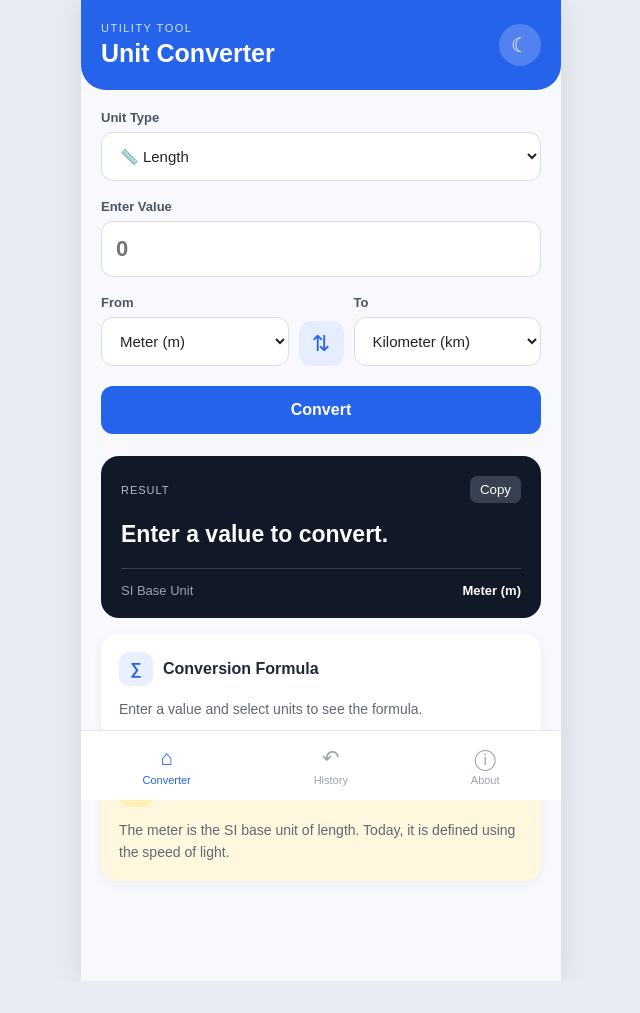
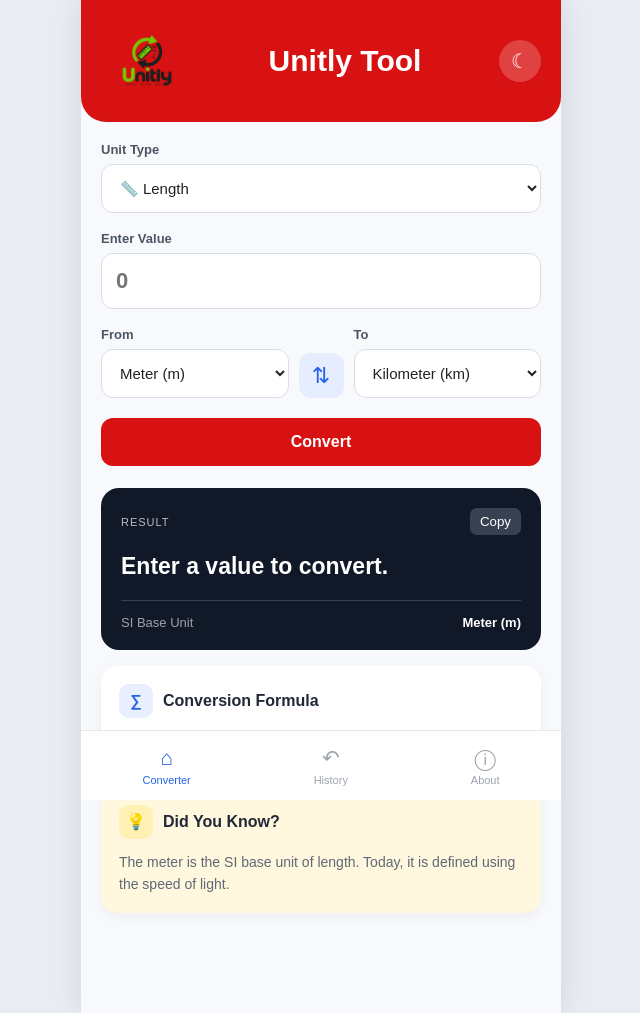
Before and after one commit to R15H1-201/Unitly, a plain HTML site: page index.html in a window 1280 px wide. Shown: the whole page, without its empty margins (319-959 px from the left). Before the commit the page ends 981 px from the top, so only its background shows below. Drawn offline with Linux system fonts and the light colour scheme.

Commit message:
Added Logo in Webpage and Chnage Color

```diff
--- a/index.html
+++ b/index.html
@@ -15,10 +15,14 @@
     <!-- Main mobile app container -->
     <div class="app">
         <header class="app-header">
-            <div>
-                <p class="small-title">UTILITY TOOL</p>
-                <h1>Unit Converter</h1>
+            <!-- Top left logo -->
+            <img src="logo.png" alt="Logo" class="header-logo">
+
+            <!-- Centered title -->
+            <div class="header-center">
+                <h1>Unitly Tool</h1>
             </div>
+
             <!-- Dark mode button -->
             <button class="icon-btn" onclick="toggleDarkMode()">☾</button>
         </header>
--- a/style.css
+++ b/style.css
@@ -29,30 +29,36 @@
 
 /* ---------- HEADER ---------- */
 
+/* ---------- HEADER ---------- */
+
 .app-header {
-    background: #2563eb;
+    background: #d81212;
     color: white;
-
-    padding: 22px 20px;
-
+    padding: 16px 20px;
     display: flex;
     align-items: center;
     justify-content: space-between;
-
     border-radius: 0 0 25px 25px;
+    position: relative;
 }
 
-
-.small-title {
-    font-size: 11px;
-    letter-spacing: 1.5px;
-    opacity: 0.8;
-    margin-bottom: 5px;
+/* Logo sizing */
+.header-logo {
+    width: 90px;
+    height: 90px;
+    object-fit: contain;
+    border-radius: 8px;
 }
 
+/* Centers the title perfectly between left and right controls */
+.header-center {
+    flex: 1;
+    text-align: center;
+}
 
-.app-header h1 {
-    font-size: 25px;
+.header-center h1 {
+    font-size: 30px;
+    font-weight: 700;
 }
 
 
@@ -193,7 +199,7 @@
 
     border-radius: 12px;
 
-    background: #2563eb;
+    background: #d81212;
 
     color: white;
 
```
